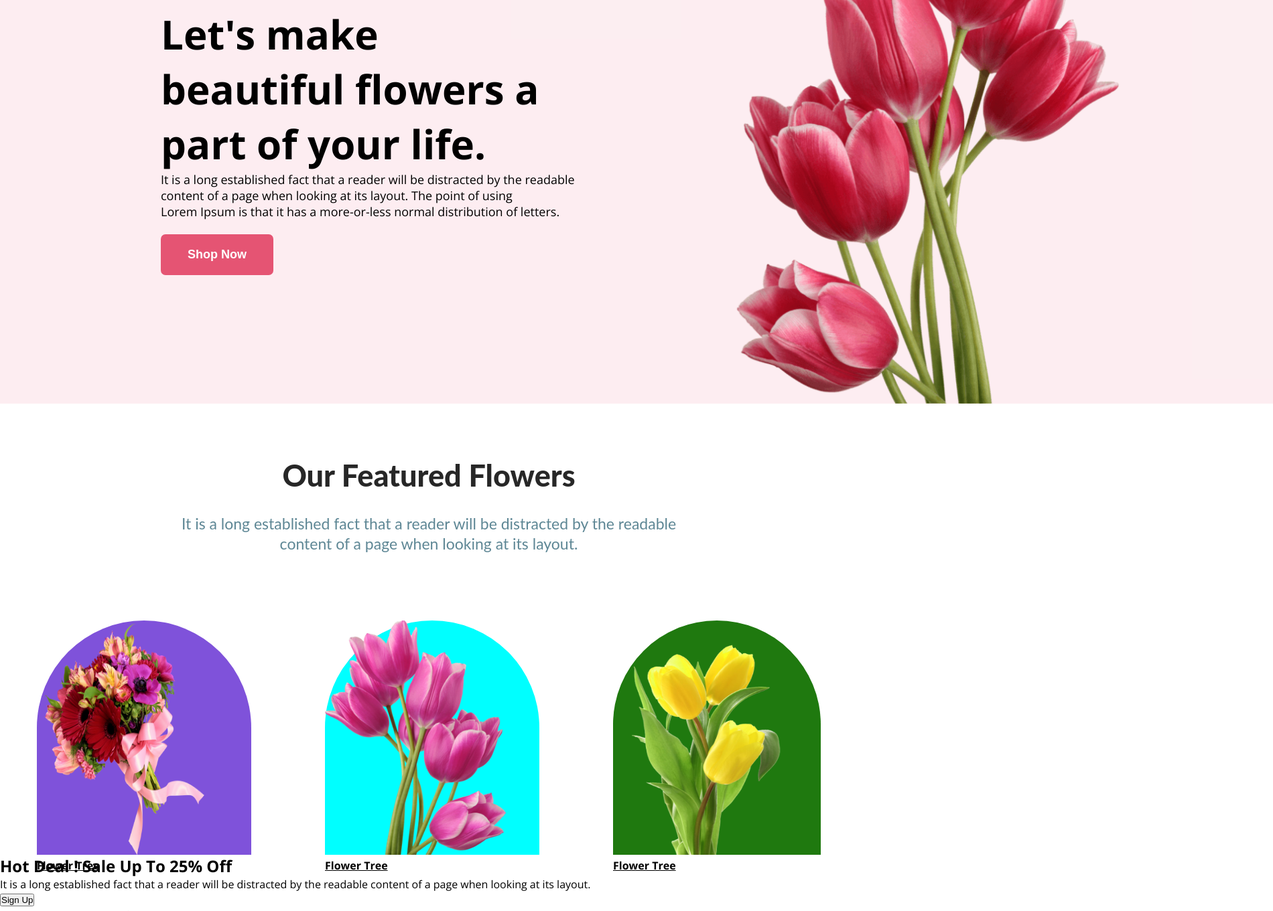
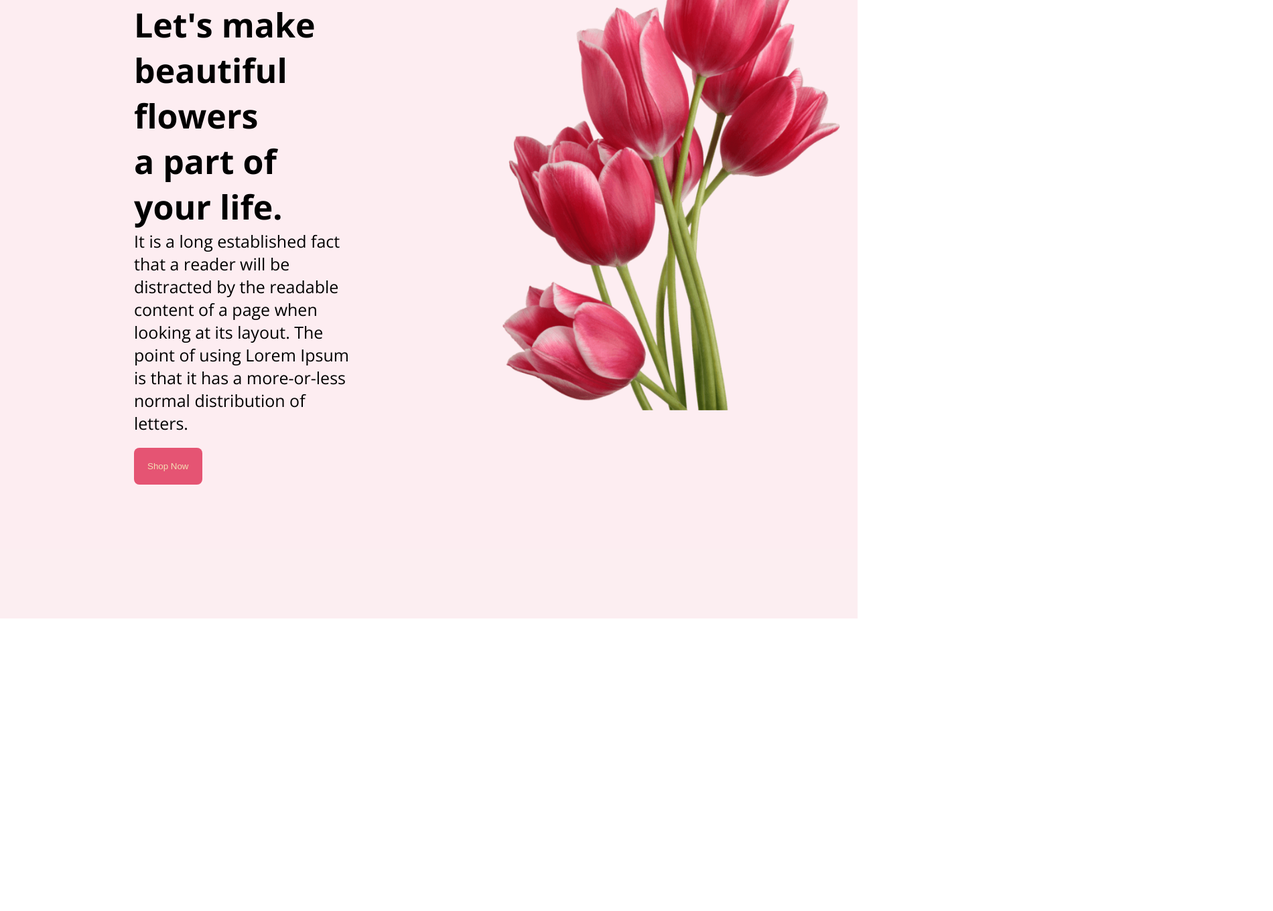
Before and after one commit to Farha34/first-assignment, a plain HTML site: page index.html in a window 1280 px wide. Shown: the part 197-1558 px from the top of the page at 67% size, 1900 px wide, since content can reach past the window. After the commit the page ends 1121 px from the top, so only its background shows below. Drawn offline with nearby package versions, Linux system fonts and the light colour scheme.

Commit message:
added the new code

```diff
--- a/index.html
+++ b/index.html
@@ -3,6 +3,7 @@
 <head>
     <meta charset="UTF-8">
     <meta name="viewport" content="width=device-width, initial-scale=1.0">
+
     <title>first-assignment</title>
     <link rel="preconnect" href="https://fonts.googleapis.com">
     <link rel="preconnect" href="https://fonts.gstatic.com" crossorigin>
@@ -11,60 +12,19 @@
     <link rel="stylesheet" href="style.css">
 </head>
 <body>
-    <header class="header">
-        <nav>
+  <!--header star-->
+  <div class="main-header">
+    <div class="header-container">
+      <h1 class="heading">Let's make beautiful flowers <br> a part of your life.</h1>
+      <p class="paragraph">It is a long established fact that a reader will be distracted by the readable content of a page when looking at its layout. The point of using Lorem Ipsum is that it has a more-or-less normal distribution of letters.</p>
+      <button class="btn">Shop Now</button>
+    </div>
+    <img class="header-photo" src="./Flower Asset/pngwing 10.png" alt="">
+  </div>
+  <!--header end-->
+  <header>
 
-        <div class="banner">
-          <div>
-            <h1 class="banner-title">Let's make <br> beautiful flowers a <br> part of your life.</h1>
-            <p class="banner-pgh">It is a long established fact that a reader will be distracted by the readable <br> content of a page when looking at its layout. The point of using <br> Lorem Ipsum is that it has a more-or-less normal distribution of letters.</p><br>
-            <button class="button-1">Shop Now</button>
-          </div>
+  </header>
 
-        <img class="banner-photo" src="./Flower Asset/pngwing 10.png" alt="">
-      </div>
-    </nav>
-
-    </header>
-    <main>
-      <section>
-
-        <h3 class="text-title">Our Featured Flowers</h3>
-        <p class="text-description">It is a long established fact that a reader will be distracted by the readable <br> content of a page when looking at its layout.</p>
-
-        <div class="icon-container">
-          <div id="first-1">
-            <img class="icon-1" src="./Flower Asset/pngwing 5.png" alt="">
-            <h4> <span> <u> Flower Tree </u> </span> </h4>
-          </div>
-          <div id="second-2">
-            <img class="icon-1" src="./Flower Asset/pngwing 6.png" alt="">
-            <h4> <span> <u> Flower Tree </u> </span> </h4>
-          </div>
-          <div id="third-3">
-            <img class="icon-1" src="./Flower Asset/pngwing 7.png" alt="">
-            <h4> <span> <u> Flower Tree </u> </span> </h4>
-          </div>
-
-        </div>
-
-      </section>
-
-      <section>
-        <div second-container>
-          <div class="hot deal">
-            <h2>Hot Deal ! Sale Up To 25% Off</h2>
-            <p>It is a long established fact that a reader will be distracted by the readable content of a page when looking at its layout.</p>
-            <button>Sign Up</button>
-          </div>
-          <img src="./Flower Asset/pngwing 8.png" alt="">
-
-        </div>
-      </section>
-    </main>
-
-    <footer>
-
-    </footer>
-</body>
-</html
+  </body>
+</html>
--- a/style.css
+++ b/style.css
@@ -1,121 +1,42 @@
-* {
+*{
   margin: 0px;
   padding: 0px;
+}
+body{
+  font-family:'Open Sans', sans-serif;
+}
+
+.main-header{
+  display: flex;
+  justify-content: space-between;
+  background-color: rgba(229, 84, 115, 0.10);
+  flex-direction: ;
+}
+.heading{
+  font-size: 50px;
+  flex-direction: column;
+}
+.paragraph{
+  font-size: 25px;
+  padding-bottom: 20px;
+}
+.btn{
+  border-radius: 8px;
+background: #E55473;
+align-items: flex-start;
+display: inline-flex;
+padding: 20px;
+color: wheat;
+border: none;
+}
+.btn:hover{
+  color: rgb(26, 105, 114);
+}
+.header-container{
+padding: 200px;
+}
+.header-photo{
+ height: 700px;
+ padding-top: 110px;
 
 }
-
-body {
-  font-family: 'Open Sans', sans-serif;
-}
-
-
-.button-1 {
-  background-color: #E55473;
-  border-radius: 7px;
-  padding: 20px 40px;
-  border: none;
-  color: white;
-  font-size: 18px;
-  font-style: normal;
-  font-weight: 600;
-}
-
-
-/* headder section */
-.header {
-  background-color: rgba(229, 84, 115, 0.10);
-  width: 1900px;
-  height: 800px;
-
-}
-
-/* banner section */
-.banner {
-  padding: 15px 0 0px 240px;
-  display: flex;
-  align-items: center;
-  justify-content: space-between;
-
-}
-
-.banner-photo {
-  width: 630px;
-  height: 785px;
-  padding-right: 200px;
-
-}
-
-.banner-title {
-  font-size: 60px;
-  padding-top: 1;
-}
-
-.banner-pgh {
-  font-size: 18px;
-}
-
-/* main section */
-.text-title {
-  color: #272727;
-  text-align: center;
-  font-family: Lato;
-  font-size: 45px;
-  font-style: normal;
-  font-weight: 800;
-  padding: 80px 0px 30px;
-
-}
-
-.text-description {
-  color: rgba(51, 103, 120, 0.79);
-  text-align: center;
-  font-family: Lato;
-  font-size: 23px;
-  font-weight: 400;
-  line-height: 30px;
-}
-
-.icon-container{
-  display: flex;
-  justify-content: space-around;
-  padding-top: 100px;
-
-}
-#first-1{
-  /* align-items: center; */
-  /* border: 2px solid aqua; */
-background-color: rgb(127, 82, 218);
-border-top-left-radius: 160px;
-border-top-right-radius: 160px;
-width: 300px;
-height: 350px;
-padding-right: 20px;
-
-}
-
-#second-2{
-  /* align-items: center; */
-  /* border: 2px solid aqua; */
-background-color: aqua;
-border-top-left-radius: 160px;
-border-top-right-radius: 160px;
-width: 300px;
-height: 350px;
-padding-right: 20px;
-}
-#third-3{
-  /* align-items: center; */
-  /* border: 2px solid aqua; */
-background-color: rgb(31, 121, 15);
-border-top-left-radius: 160px;
-border-top-right-radius: 160px;
-width: 300px;
-height: 350px;
-padding-right: 10px;
-}
-.icon-1{
-
-  align-items: center;
-  width: 270px;
-  height: 350px;
-}
```
